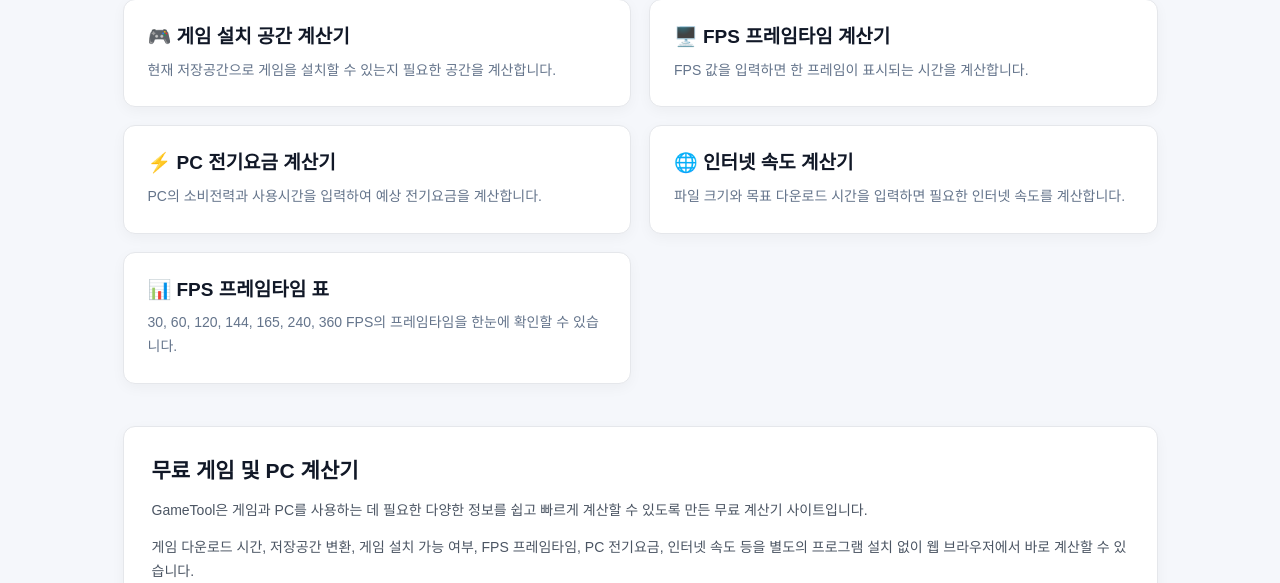
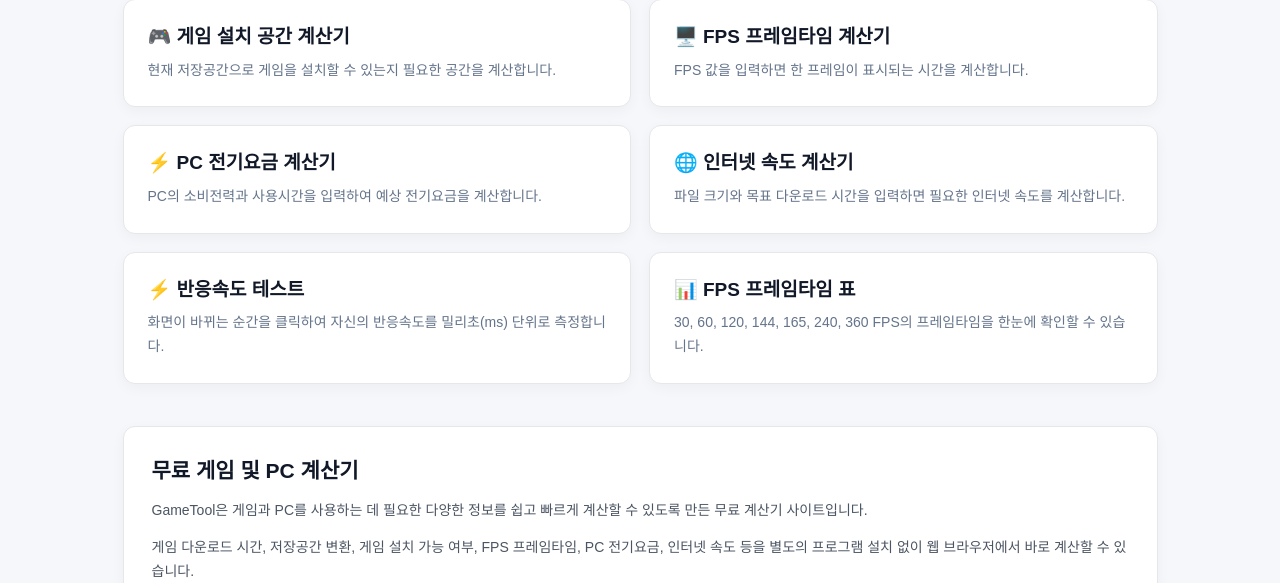
Before and after one commit to shadysun811/Gametool, a Flask app: page / in a window 1280 px wide. Shown: the part 407-990 px from the top of the page. Run offline with Flask 3, Linux system fonts and the light colour scheme.

Commit message:
Add reaction speed test link to index.html

```diff
--- a/templates/index.html
+++ b/templates/index.html
@@ -143,6 +143,19 @@
         </a>
 
 
+        <a href="/reaction" class="tool">
+
+            <h2>⚡ 반응속도 테스트</h2>
+
+            <p>
+                화면이 바뀌는 순간을 클릭하여
+                자신의 반응속도를 밀리초(ms) 단위로 측정합니다.
+            </p>
+
+
+        </a>
+
+
         <!-- FPS 정보 페이지 -->
         <a href="/fps-table" class="tool">
 
```
